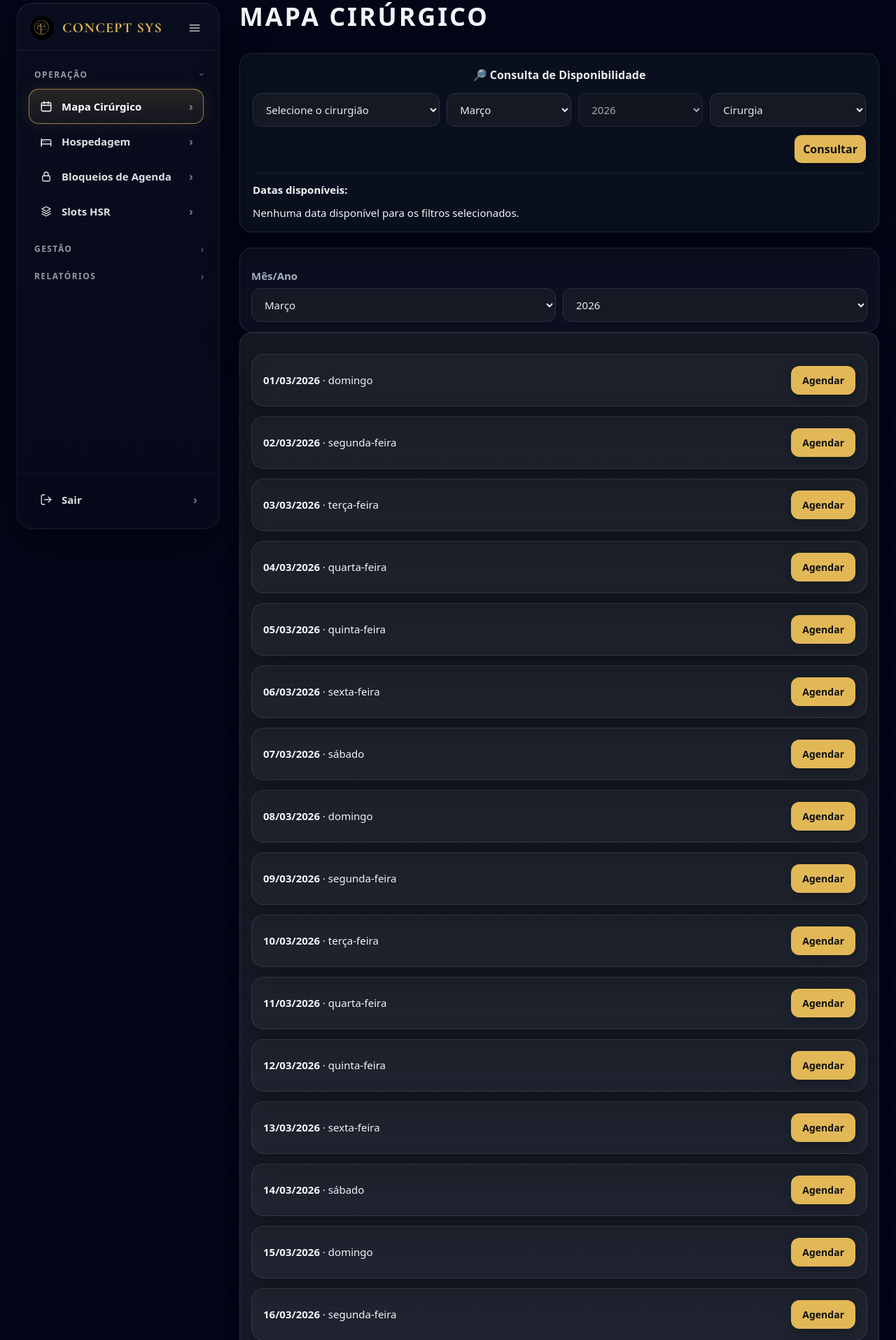
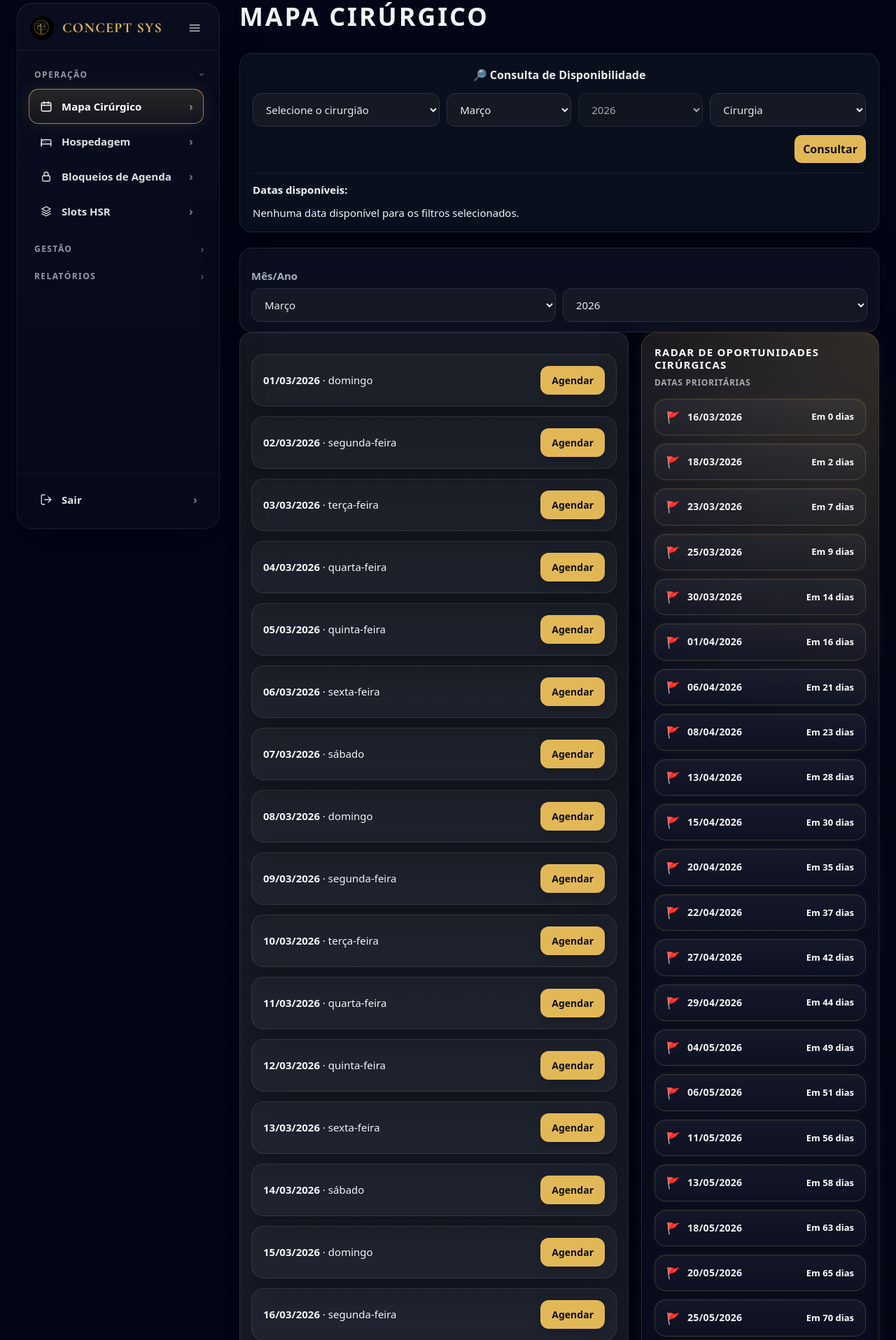
Before and after one commit to NextLevel2025Medical/agenda_consultorios, a FastAPI app: page /mapa in a window 1280 px wide. Shown: the part 28-1943 px from the top of the page at 70% size. Run offline with FastAPI, Linux system fonts and the light colour scheme; the visitor is signed in with stand-in values (Sample User, id 1); data comes from the database, SQL or seed files in the repository; data that the repository does not hold is empty; some libraries are stand-ins or nearby versions.

Commit message:
Add files via upload

```diff
--- a/templates/mapa.html
+++ b/templates/mapa.html
@@ -272,15 +272,6 @@
     /* ===== Datas Prioritárias (card premium) ===== */
   .priority-wrap{
   margin: 0;
-  }
-
-  .priority-card{
-    width: min(900px, 92vw);
-    background: rgba(255,255,255,.03);
-    border: 1px solid rgba(255,255,255,.10);
-    border-radius: 18px;
-    padding: 16px 18px;
-    box-shadow: 0 18px 55px rgba(0,0,0,.35);
   }
 
   /* ===== Radar de Oportunidades Cirúrgicas ===== */
@@ -634,7 +625,9 @@
     </div>
   </div>
 
-  <div class="panel">
+  <div class="mapa-content">
+    <div class="mapa-main">
+      <div class="panel">
     {% if err %}
       <div class="alert">
         {{ err }}
@@ -1005,6 +998,46 @@
       </div>
 
     {% endfor %}
+      </div>
+    </div>
+
+    <div class="mapa-side">
+      <div class="priority-wrap">
+        <div class="priority-card {{ priority_mode }}">
+          <div class="priority-head">
+            <div>
+              <div class="priority-title">Radar de Oportunidades Cirúrgicas</div>
+              <div class="priority-sub">Datas prioritárias</div>
+            </div>
+          </div>
+
+          {% if priority_items and priority_items|length > 0 %}
+            <div class="priority-list">
+              {% for item in priority_items %}
+                {% set parts = item.split(' - ') %}
+                <div class="priority-item">
+                  <div class="priority-item-left">
+                    <span class="priority-flag">🚩</span>
+                    <span class="priority-date">{{ parts[0] }}</span>
+                  </div>
+                  <div class="priority-days">
+                    {% if parts|length > 1 %}
+                      {{ parts[1] }}
+                    {% else %}
+                      Prioridade
+                    {% endif %}
+                  </div>
+                </div>
+              {% endfor %}
+            </div>
+          {% else %}
+            <div class="priority-ok">
+              ✅ Todas as segundas e quartas estão bem preenchidas nos próximos 90 dias.
+            </div>
+          {% endif %}
+        </div>
+      </div>
+    </div>
   </div>
 </div>
 
```
